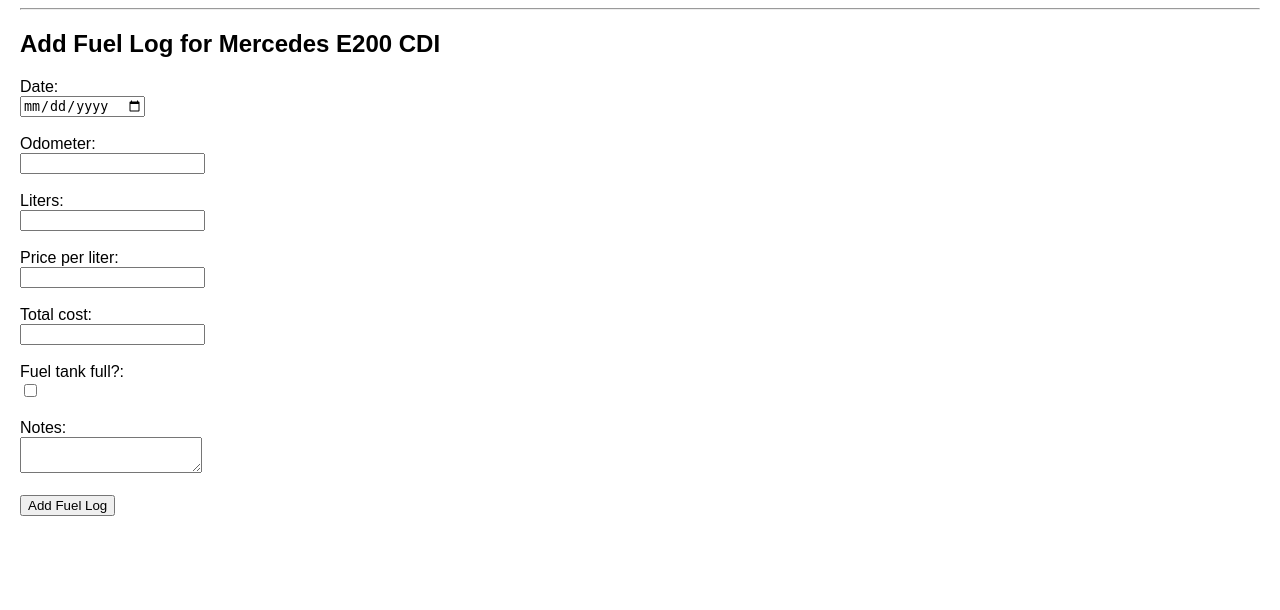
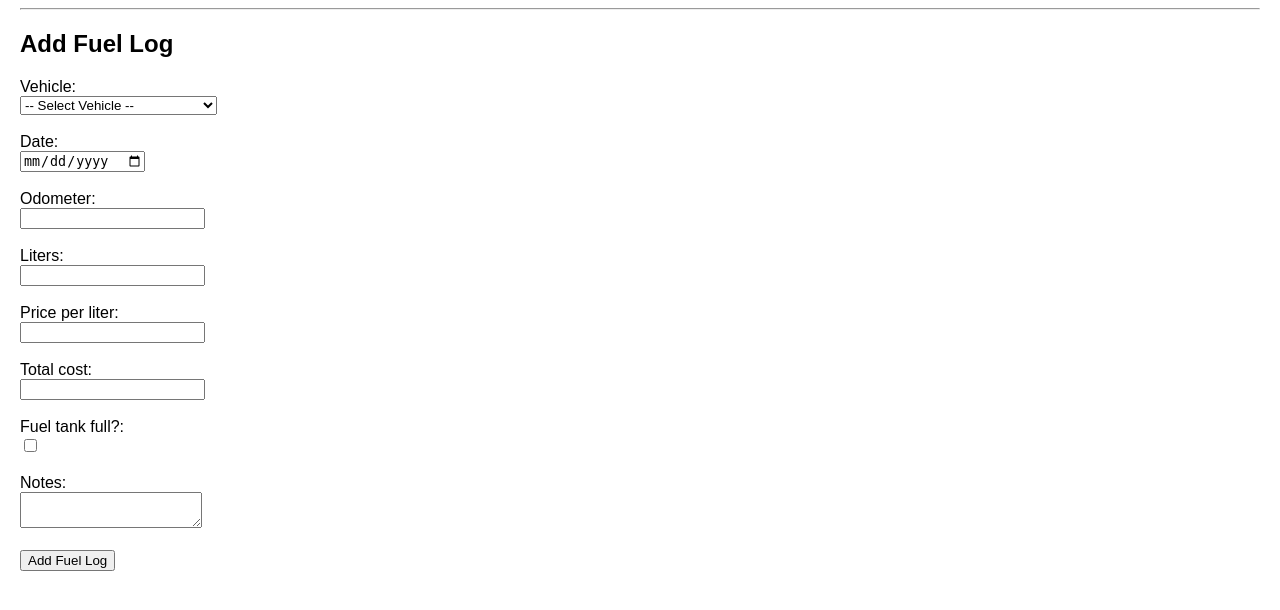
Before and after one commit to spkki/vehicle_platfom, a Flask app: page /vehicles/1/fuel/add in a window 1280 px wide. Shown: the part 38-648 px from the top of the page. Run offline with Flask 3, Linux system fonts and the light colour scheme.

Commit message:
More bug fixses
Next steps:
Add Fueling stats
Work on visuals

```diff
--- a/app.py
+++ b/app.py
@@ -128,7 +128,8 @@ def fuel_logs(vehicle_id):
 
 @app.route('/vehicles/<int:vehicle_id>/fuel/add', methods=['GET', 'POST'])
 def add_fuel_log(vehicle_id):
-    vehicle = Vehicle.query.get_or_404(vehicle_id)
+    all_vehicles = Vehicle.query.all()
+    #vehicle = Vehicle.query.get_or_404(vehicle_id)
     if request.method == 'POST':
         date_str = request.form.get('date')  # e.g., '2024-10-06'
         date_obj = datetime.strptime(date_str, '%Y-%m-%d').date()
@@ -140,7 +141,7 @@ def add_fuel_log(vehicle_id):
         notes = request.form.get('notes')
 
         new_log = FuelLog(
-            vehicle_id=vehicle.id,
+            vehicle_id=int(request.form.get('vehicle_id')),
             date = date_obj,
             odometer=odometer,
             liter=liter,
@@ -153,7 +154,7 @@ def add_fuel_log(vehicle_id):
         db.session.commit()
         return redirect(url_for('fuel_logs', vehicle_id=vehicle.id))
 
-    return render_template('add_fuel_log.html', vehicle=vehicle)
+    return render_template('add_fuel_log.html', vehicles=all_vehicles)
 
 
 
--- a/templates/add_fuel_log.html
+++ b/templates/add_fuel_log.html
@@ -1,6 +1,16 @@
 {% extends "base.html" %} {% block content %}
-<h2>Add Fuel Log for {{ vehicle.make }} {{ vehicle.model }}</h2>
+<h2>Add Fuel Log</h2>
 <form method="POST">
+  <label>Vehicle:</label><br />
+  <select name="vehicle_id" required>
+    <option value="">-- Select Vehicle --</option>
+    {% for vehicle in vehicles %}
+    <option value="{{ vehicle.id }}">
+      {{ vehicle.make }} {{ vehicle.model }} ({{ vehicle.nickname }})
+    </option>
+    {% endfor %}</select
+  ><br /><br />
+
   <label>Date:</label><br />
   <input type="date" name="date" required /><br /><br />
 
```
